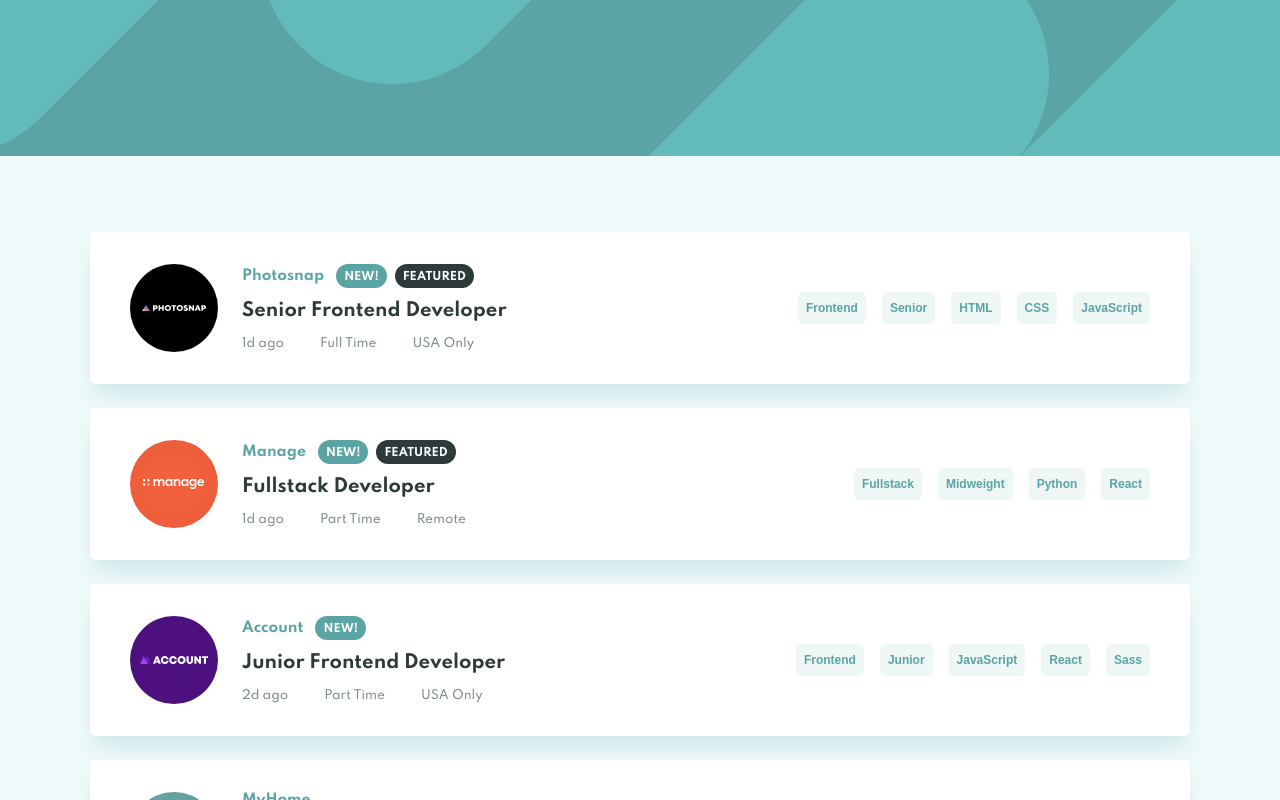
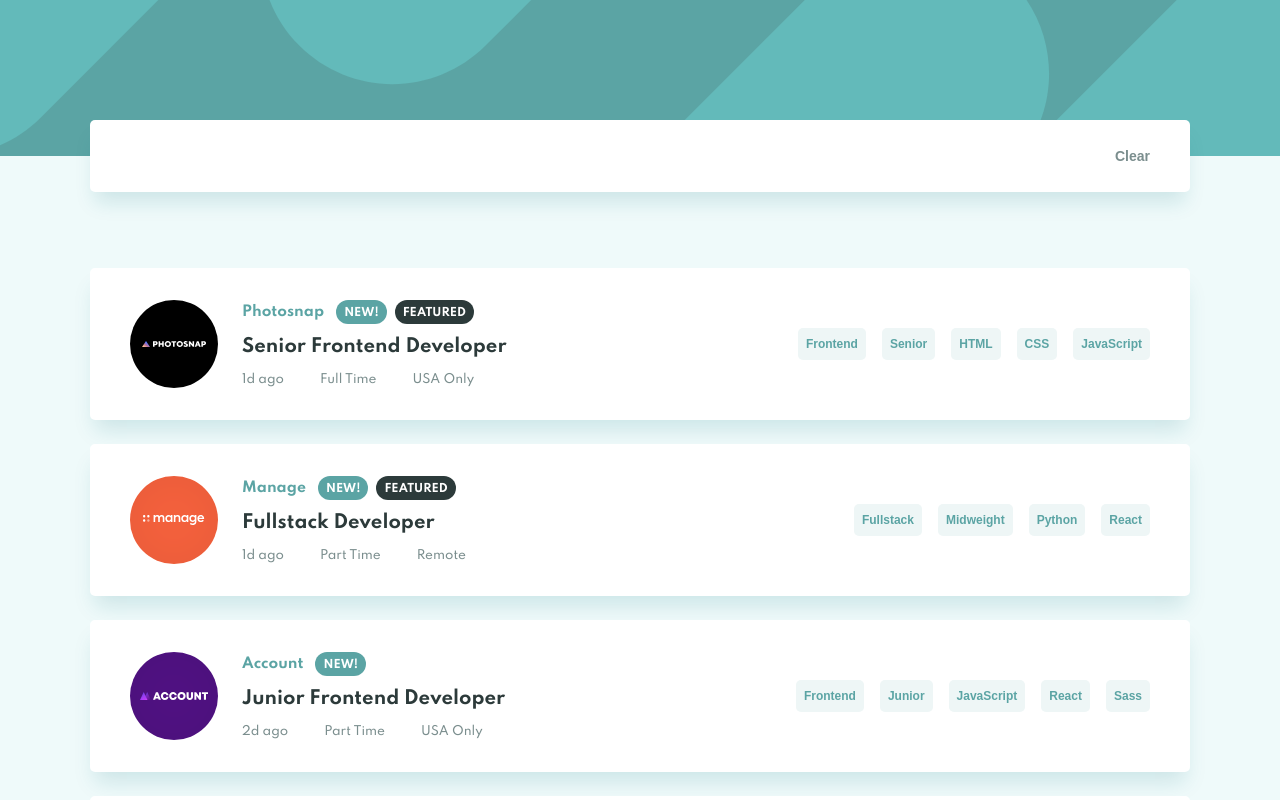
Before and after one commit to AgataLiberska/job-listings-react-redux, a React (Create React App) app: page / in a window 1280 px wide. Both pictures are taken after a click on the button "Senior". Shown: the top 800 px of the page. Built offline with nearby package versions, Linux system fonts and the light colour scheme.

Commit message:
add add filters action and filters list

```diff
--- a/src/actions/index.js
+++ b/src/actions/index.js
@@ -0,0 +1,6 @@
+export const addFilter = filter => {
+    return {
+        type: 'ADD_FILTER',
+        payload: filter
+    }
+}
--- a/src/components/App.js
+++ b/src/components/App.js
@@ -1,12 +1,14 @@
 import React from 'react';
 import JobList from './JobList';
 import GlobalStyle from './GlobalStyles';
+import FilterList from './FilterList';
 
 const App = () => {
     return (
         <>
             <GlobalStyle />
             <div className="banner" />
+            <FilterList />
             <JobList />
         </>
     )
--- /dev/null
+++ b/src/components/FilterList.js
@@ -0,0 +1,34 @@
+import React from 'react';
+import { connect } from 'react-redux';
+import {
+    FilterListWrapper,
+    FilterListContainer,
+    FiltersWrapper,
+    ClearFilters
+
+} from './FilterListElements';
+
+class FilterList extends React.Component {
+    render() {
+        if (this.props.filters.length === 0) {
+            return null;
+        }
+
+        return (
+            <FilterListWrapper>
+                <FilterListContainer>
+                    <FiltersWrapper>
+
+                    </FiltersWrapper>
+                    <ClearFilters>Clear</ClearFilters>
+                </FilterListContainer>
+            </FilterListWrapper>
+        )
+    }
+}
+
+const mapStateToProps = state => {
+    return { filters: state.filters }
+}
+
+export default connect(mapStateToProps)(FilterList);
--- /dev/null
+++ b/src/components/FilterListElements.js
@@ -0,0 +1,47 @@
+import styled from 'styled-components';
+
+export const FilterListWrapper = styled.div`
+    padding: 0 1.5rem;
+
+    @media screen and (min-width: 50rem) {
+        padding: 0 4rem;
+    }
+`
+
+export const FilterListContainer = styled.div`
+    display: flex;
+    justify-content: space-between;
+    max-width: 68.75rem;
+    margin: -2.25rem auto 0;
+    background-color: white;
+    border-radius: 5px;
+    box-shadow: 0px 15px 20px -5px rgba(13, 113, 130, 0.15);
+
+`
+
+export const FiltersWrapper = styled.div`
+    display: flex;
+`
+
+export const ClearFilters = styled.button`
+    padding: 1.5rem 1.5rem;
+    background: transparent;
+    border: 0;
+    font-size: 0.875rem;
+    font-weight: 700;
+    line-height: 1.5rem;
+    color: var(--secondary-light);
+    cursor: pointer;
+    text-decoration: underline;
+    text-decoration-color: transparent;
+    transition: color 200ms ease-in-out, text-decoration-color 200ms ease-in-out;
+
+    &:hover {
+        color: var(--primary);
+        text-decoration-color: var(--primary);
+    }
+
+    @media screen and (min-width: 50rem) {
+        padding: 1.5rem 2.5rem;
+    }
+`
--- a/src/components/JobList.js
+++ b/src/components/JobList.js
@@ -1,5 +1,6 @@
 import React from 'react';
 import { connect } from 'react-redux';
+import { addFilter } from '../actions';
 import {
     JobListWrapper,
     JobListContainer,
@@ -39,10 +40,24 @@ class JobList extends React.Component {
                             </div>
                         </JobInfo>
                         <JobFilterContainer>
-                            <JobFilter>{job.role}</JobFilter>
-                            <JobFilter>{job.level}</JobFilter>
-                            { job.languages ? job.languages.map(language => (<JobFilter>{language}</JobFilter>)) : null }
-                            { job.tools ? job.tools.map(tool => (<JobFilter>{tool}</JobFilter>)) : null }
+                            <JobFilter onClick={() => this.props.addFilter(job.role)}>
+                                {job.role}
+                            </JobFilter>
+                            <JobFilter onClick={() => this.props.addFilter(job.level)}>
+                                {job.level}
+                            </JobFilter>
+                            { job.languages ?
+                                job.languages.map(language => (
+                                <JobFilter onClick={() => this.props.addFilter(language)}>
+                                    {language}
+                                </JobFilter>))
+                                : null }
+                            { job.tools ?
+                                job.tools.map(tool => (
+                                <JobFilter onClick={() => this.props.addFilter(tool)}>
+                                    {tool}
+                                </JobFilter>))
+                                : null }
                         </JobFilterContainer>
                     </JobCard>
                 );
@@ -65,4 +80,4 @@ const mapStateToProps = (state) => {
     return { jobs: state.jobs }
 }
 
-export default connect(mapStateToProps, {})(JobList);
+export default connect(mapStateToProps, { addFilter })(JobList);
--- /dev/null
+++ b/src/reducers/filtersReducer.js
@@ -0,0 +1,12 @@
+const filtersReducer = (filters = [], action) => {
+    console.log(filters);
+    switch(action.type) {
+        case 'ADD_FILTER':
+            return [...filters, action.payload];
+        default:
+            return filters;
+    }
+
+}
+
+export default filtersReducer;
--- a/src/reducers/index.js
+++ b/src/reducers/index.js
@@ -1,6 +1,8 @@
 import { combineReducers } from 'redux';
-import jobsReducer from './JobsReducer';
+import jobsReducer from './jobsReducer';
+import filtersReducer from './filtersReducer';
 
 export default combineReducers({
     jobs: jobsReducer,
+    filters: filtersReducer,
 })
```
